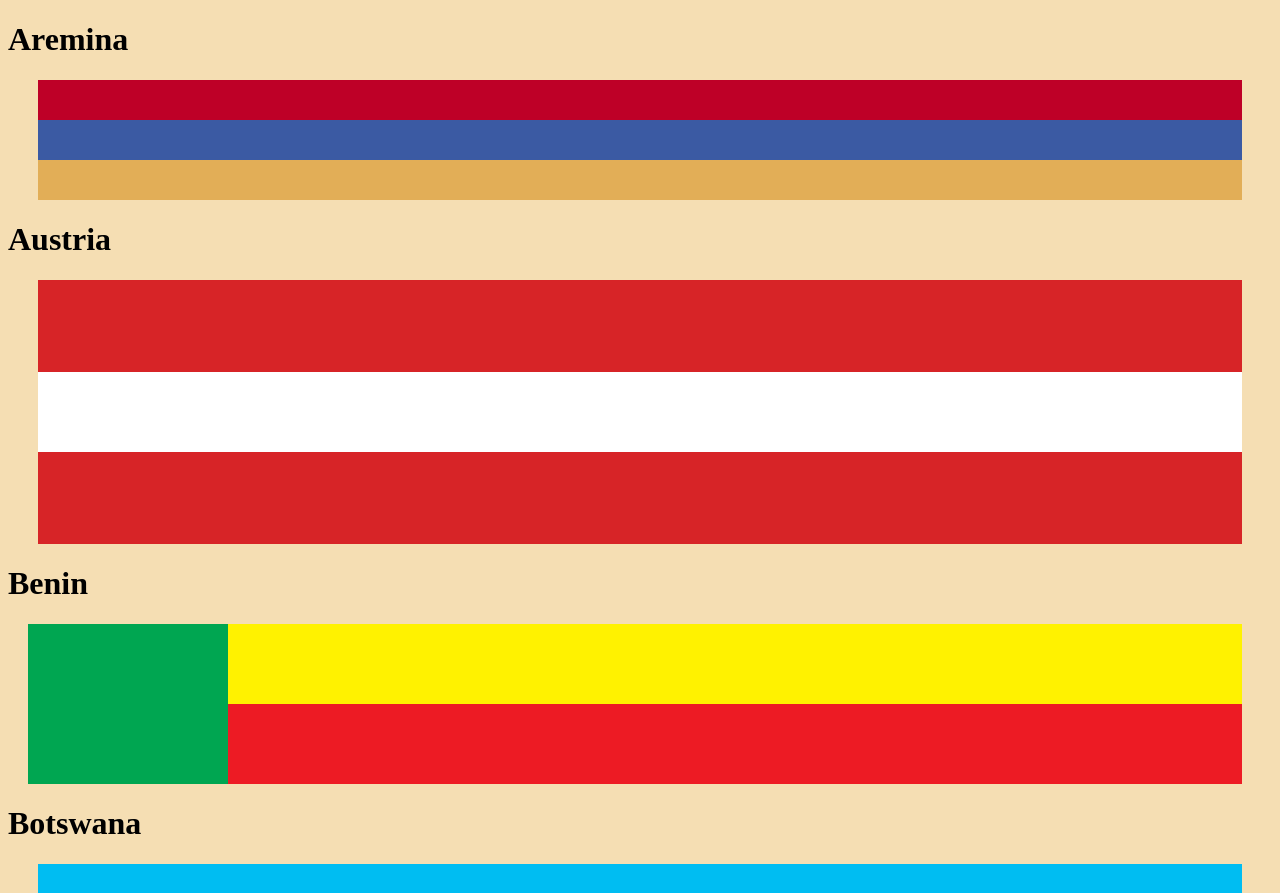
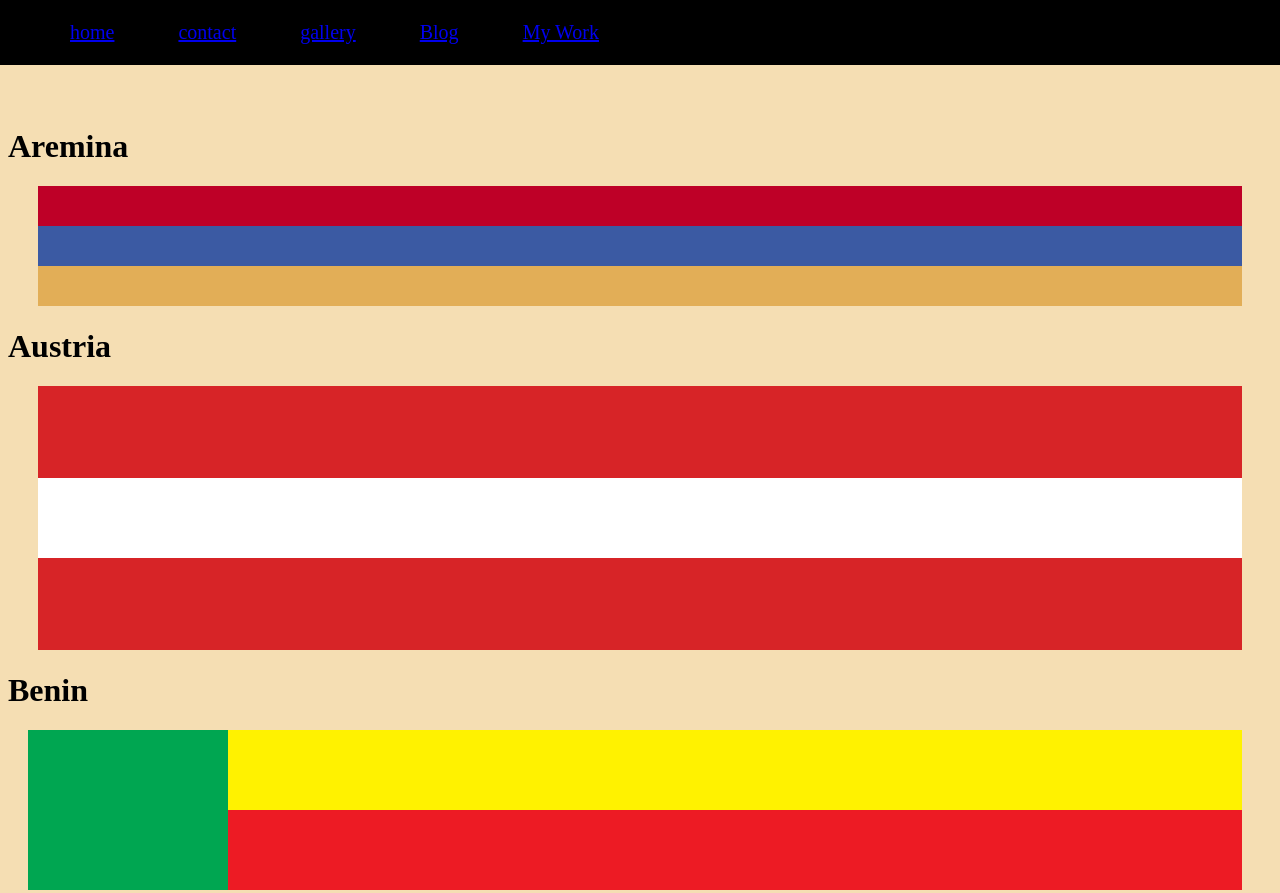
Before and after one commit to MetiLe/CvApp, a plain HTML site: page flags.html in a window 1280 px wide. Shown: the top 893 px of the page. Drawn offline with Linux system fonts and the light colour scheme.

Commit message:
flag page is done

```diff
--- a/flag.css
+++ b/flag.css
@@ -1,5 +1,23 @@
 body{
     background-color: wheat;
+    margin-top: 10%;
+}
+header{
+    position: fixed;
+    width: 100%;
+    top:0;
+    left: 0;
+    background-color:rgba(0,0,0,1);
+    color: salmon;
+    margin-left:0;
+    border-left: 0px;
+    padding-left: 0px;
+    display: flex;
+}
+nav>ul>li{
+    display:inline-block;
+    padding:5px 30px;
+    font-size: 20px;
 }
 #ared{
     background-color:rgb(190, 0,39);
@@ -195,8 +213,8 @@ margin-top: 0px;
      background-color: rgb(0,102,179);
     border-color: white;
     padding: 30px;
-    border-bottom:20px white solid;
-    border-top:20px  white solid;
+    border-bottom:5px white solid;
+    border-top:5px  white solid;
     margin-left: 0px;
     margin-right:0px;
 }
@@ -270,3 +288,15 @@ margin-top: 0px;
     border-top:20px  white solid;
     margin-left: 0px;
     margin-right:0px;
+}
+@media screen and (max-width: 2000px) {
+    .header>nav>ul>li> a {
+      float: none;
+      width: 100%;
+    }
+  }
+  footer{
+    position: relative;
+bottom: 0;
+    left: 0;
+    }
--- a/flags.html
+++ b/flags.html
@@ -7,6 +7,17 @@
     <title>Document</title>
 </head>
 <body>
+    <header class="header">
+        <nav>
+            <ul>
+                <li><a href="index.html ">home</a></li>
+                <li><a href="contact.html">contact</a></li>
+                <li><a href="gallery.html">gallery</a></li>
+                <li><a href="blog.html">Blog</a></li>
+                <li><a href="MyWork.html"> My Work </a></li>
+            </ul>
+        </nav>
+    </header>
     <h1>Aremina</h1>
     <div id="aremina">
         <p id="ared"></p>
@@ -78,6 +89,11 @@
         <p id="thiblue"></p>
         <p class="thired"></p>
     </div>
+    <footer>
+        <hr>
+        <p>Developed by Meti L.</p>
+        <hr>
+        </footer>
 
 
 </body>
```
